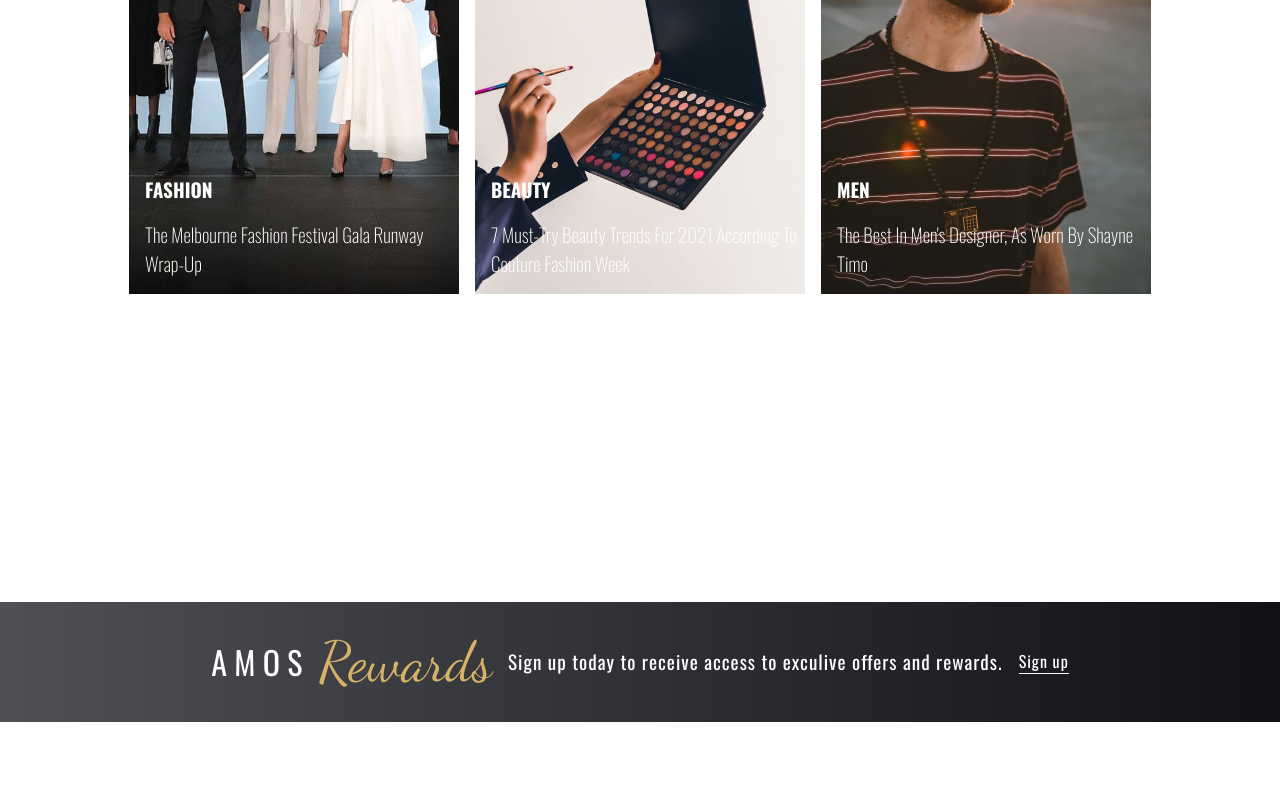
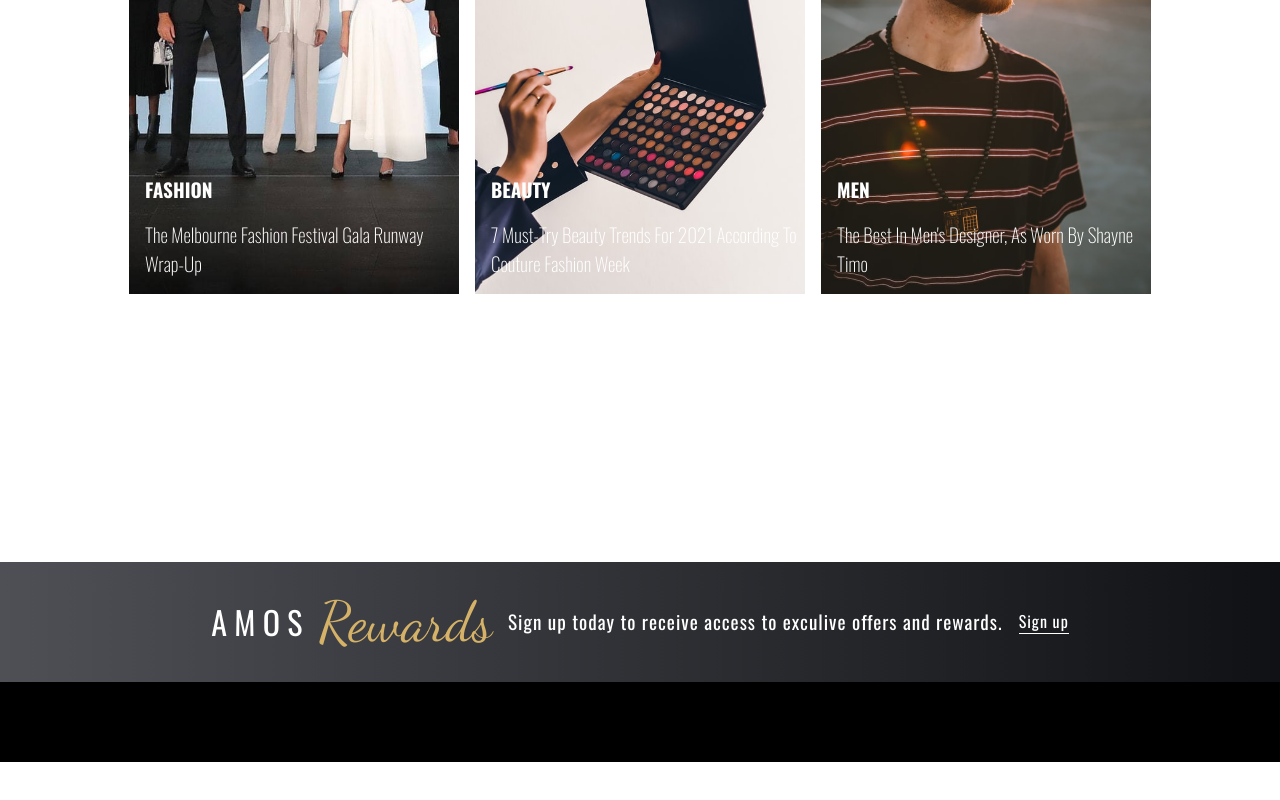
Before and after one commit to maxly20/Website-AMOS-Fashion, a plain HTML site: page index.html in a window 1280 px wide. Shown: the part 7541-8341 px from the top of the page. Drawn offline with nearby package versions, Linux system fonts and the light colour scheme.

Commit message:
start building connect footer

```diff
--- a/styles/_11-footer.scss
+++ b/styles/_11-footer.scss
@@ -7,6 +7,11 @@
   align-items: center;
   margin-top: 8rem;
 }
+
+//=======================
+//     SIGN UP
+//=======================
+
 .signup {
   width: 100vw;
   min-height: 15vh;
@@ -48,3 +53,15 @@
     padding: 1.2rem 0;
   }
 }
+//=======================
+//     CONNECT
+//=======================
+.connect {
+  width: 100vw;
+  min-height: 10vh;
+  background-color: black;
+  color: white;
+  display: flex;
+  align-items: center;
+  justify-content: flex-start;
+}
```
Also changed, not shown: index.html (+3 -1 lines), styles/main.css, 1 other file.
